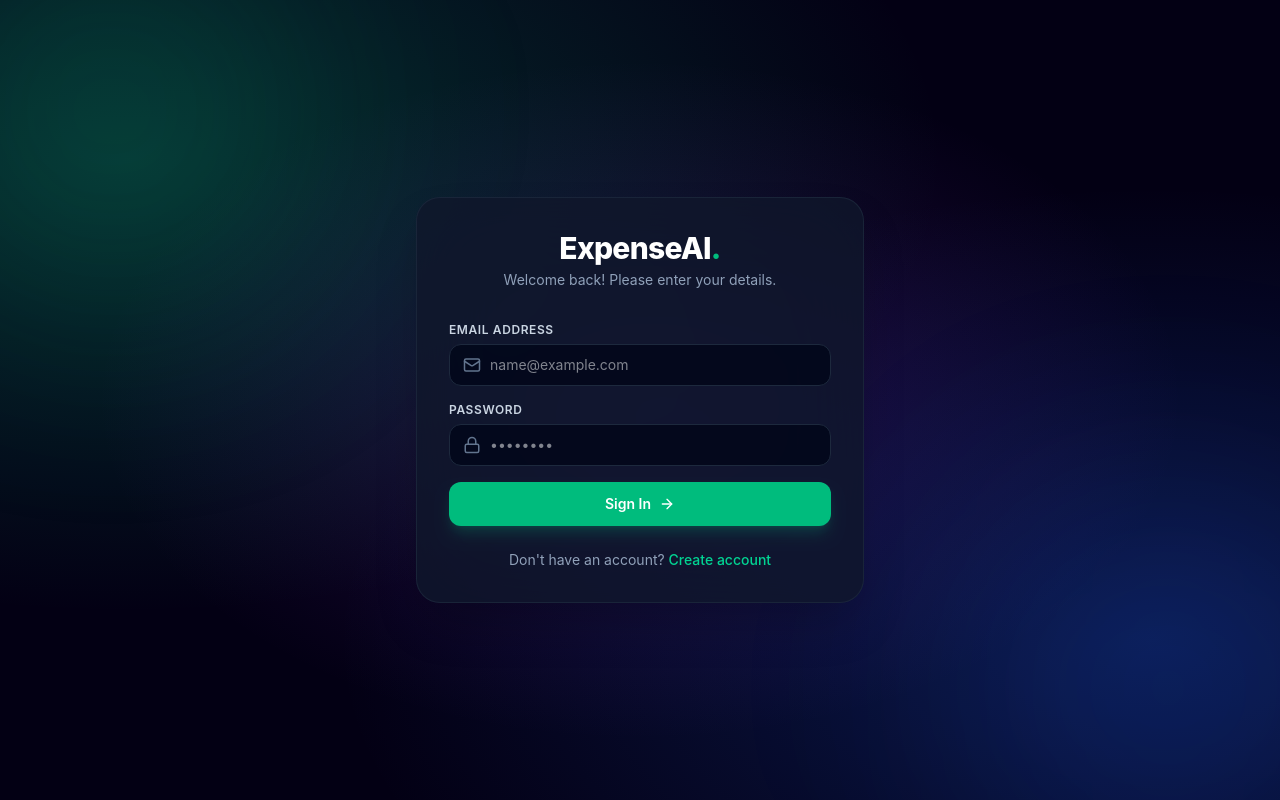
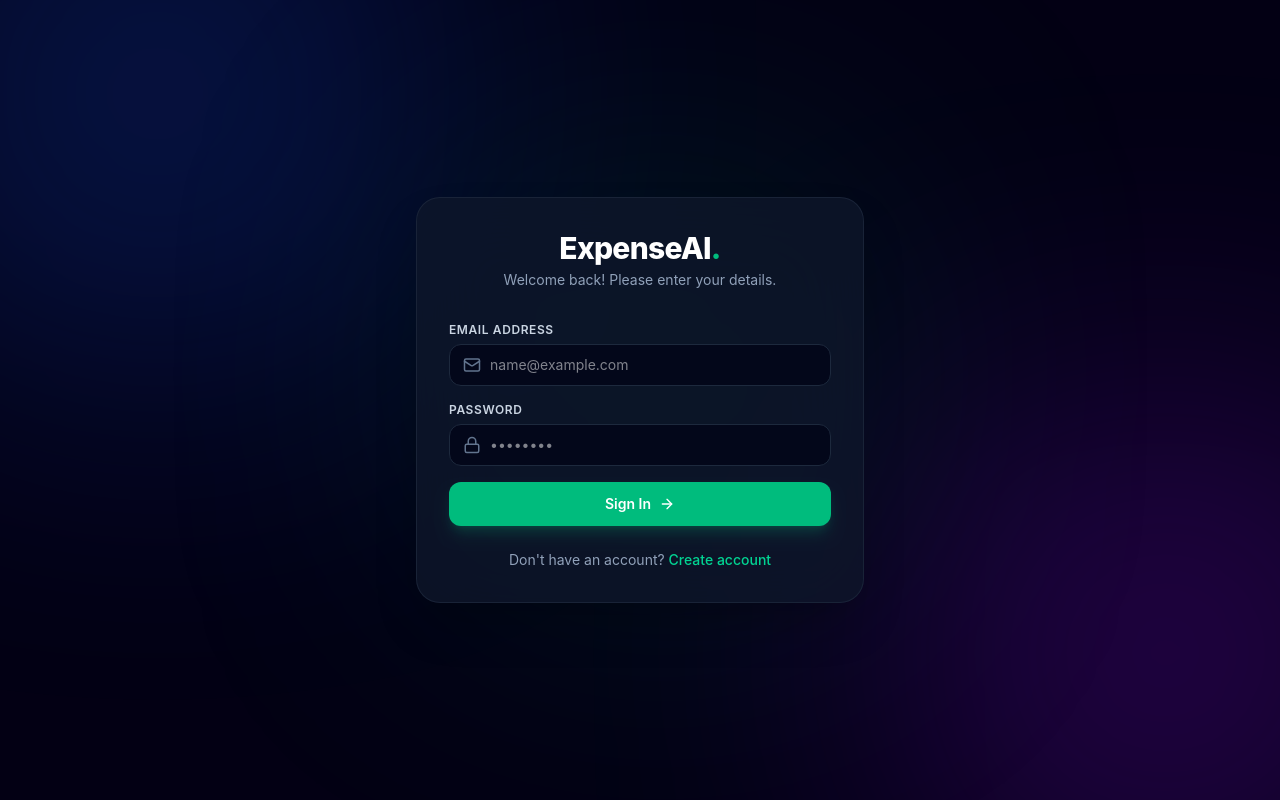
Before and after one commit to ahmad-545/expense-or-subcribtion-traker, a React (Vite) app in the folder client/: page /login in a window 1280 px wide. Built offline with nearby package versions, Linux system fonts and the light colour scheme.

Commit message:
Add smooth animated background login

```diff
--- a/client/src/index.css
+++ b/client/src/index.css
@@ -7,23 +7,29 @@ body {
   overflow-x: hidden;
 }
 
-/* Video jaisa glowing moving background effect */
-.video-bg-glow {
-  background-color: #030014;
-  background-image:
-    radial-gradient(at 10% 20%, rgba(16, 185, 129, 0.25) 0px, transparent 50%),
-    radial-gradient(at 90% 80%, rgba(37, 99, 235, 0.25) 0px, transparent 50%),
-    radial-gradient(at 50% 50%, rgba(147, 51, 233, 0.2) 0px, transparent 60%);
-  position: relative;
+/* Smooth continuous glowing light movement */
+@keyframes floatSlow {
+  0% {
+    transform: translate(0px, 0px) scale(1);
+  }
+  50% {
+    transform: translate(40px, -50px) scale(1.15);
+  }
+  100% {
+    transform: translate(0px, 0px) scale(1);
+  }
 }
 
-/* Smooth floating animation */
-@keyframes waveMove {
-  0% { transform: translateY(0px) scale(1); }
-  50% { transform: translateY(-15px) scale(1.03); }
-  100% { transform: translateY(0px) scale(1); }
+.glow-orb-1 {
+  animation: floatSlow 8s ease-in-out infinite;
 }
 
-.animate-wave {
-  animation: waveMove 6s ease-in-out infinite;
+.glow-orb-2 {
+  animation: floatSlow 12s ease-in-out infinite;
+  animation-delay: -4s;
 }
+
+.glow-orb-3 {
+  animation: floatSlow 10s ease-in-out infinite;
+  animation-delay: -2s;
+}
--- a/client/src/pages/Login.jsx
+++ b/client/src/pages/Login.jsx
@@ -25,14 +25,22 @@ export default function Login() {
     };
 
     return (
-        <div className="min-h-screen flex items-center justify-center video-bg-glow px-4 py-8 relative overflow-hidden font-sans selection:bg-emerald-500 selection:text-white">
+        <div className="min-h-screen flex items-center justify-center bg-[#030014] px-4 py-8 relative overflow-hidden font-sans selection:bg-emerald-500 selection:text-white">
 
-            {/* Animated Glow Elements jo video jaisa feel denge */}
-            <div className="absolute -top-20 -left-20 w-96 h-96 bg-emerald-500/15 rounded-full blur-[120px] animate-wave pointer-events-none"></div>
-            <div className="absolute -bottom-20 -right-20 w-96 h-96 bg-blue-600/15 rounded-full blur-[120px] animate-wave pointer-events-none [animation-delay:3s]"></div>
+            {/* --- Animated Glowing Background Layers (Yeh video jaisa feel denge) --- */}
+            <div className="absolute inset-0 pointer-events-none overflow-hidden">
+                {/* Top-Left Blue Moving Glow */}
+                <div className="absolute -top-24 -left-24 w-[450px] h-[450px] bg-blue-600/30 rounded-full blur-[140px] glow-orb-1"></div>
+
+                {/* Bottom-Right Purple Moving Glow */}
+                <div className="absolute -bottom-24 -right-24 w-[450px] h-[450px] bg-purple-600/30 rounded-full blur-[140px] glow-orb-2"></div>
+
+                {/* Center-Screen Emerald/Green Accent Glow */}
+                <div className="absolute top-1/2 left-1/2 -translate-x-1/2 -translate-y-1/2 w-[350px] h-[350px] bg-emerald-500/20 rounded-full blur-[130px] glow-orb-3"></div>
+            </div>
 
             {/* Glassmorphism Card */}
-            <div className="max-w-md w-full bg-slate-900/80 border border-slate-800/80 rounded-3xl p-6 sm:p-8 shadow-2xl backdrop-blur-2xl relative z-10">
+            <div className="max-w-md w-full bg-slate-900/75 border border-slate-800/80 rounded-3xl p-6 sm:p-8 shadow-2xl backdrop-blur-2xl relative z-10">
                 <div className="text-center mb-6 sm:mb-8">
                     <h1 className="text-2xl sm:text-3xl font-extrabold text-white tracking-tight">
                         ExpenseAI<span className="text-emerald-500">.</span>
```
